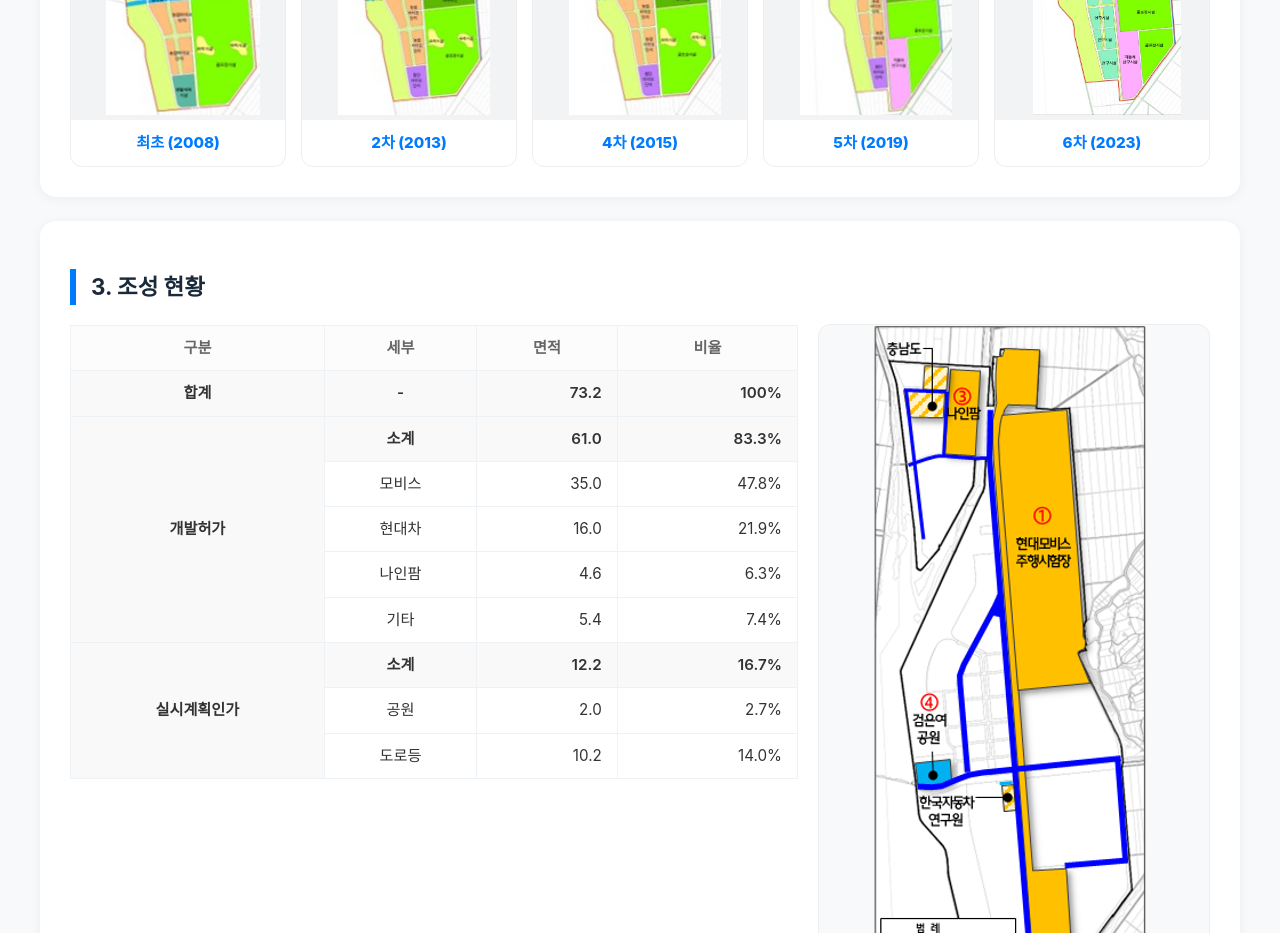
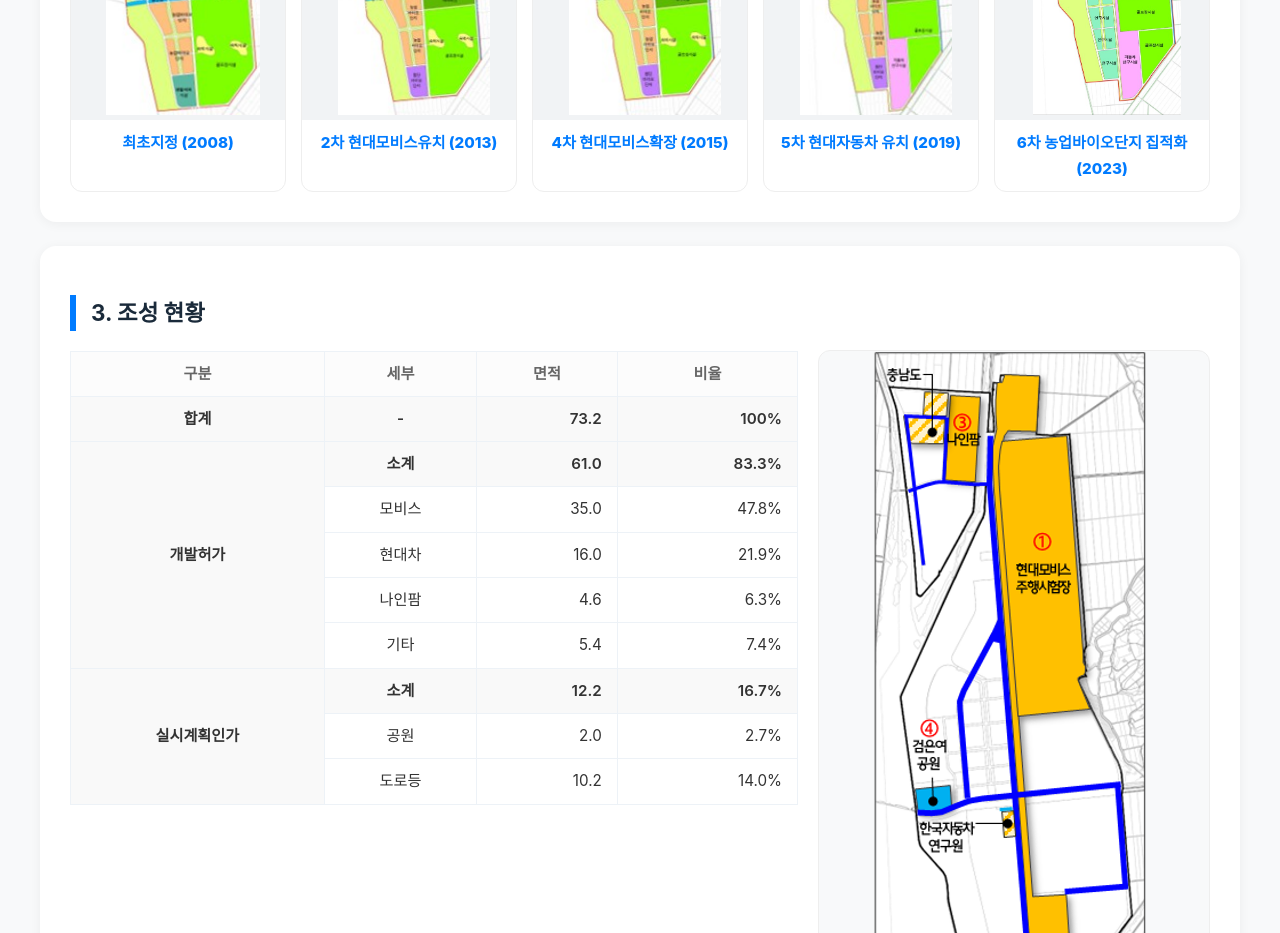
Before and after one commit to freecoaster90/SSTG2, a plain HTML site: page index.html in a window 1280 px wide. Shown: the part 960-1893 px from the top of the page. Drawn offline with Linux system fonts and the light colour scheme; no server answers.

Commit message:
Update index.html

```diff
--- a/index.html
+++ b/index.html
@@ -221,11 +221,11 @@
     <section class="card">
         <h2>2. 개발계획 변경 연혁</h2>
         <div class="timeline-container">
-            <div class="timeline-card"><div class="img-container-916"><img src="images/1.최초지정(2008).jpg" alt="2008"></div><div class="timeline-content"><span class="timeline-date">최초 (2008)</span></div></div>
-            <div class="timeline-card"><div class="img-container-916"><img src="images/2.2차특구변경(2013).jpg" alt="2013"></div><div class="timeline-content"><span class="timeline-date">2차 (2013)</span></div></div>
-            <div class="timeline-card"><div class="img-container-916"><img src="images/3.4차특구변경(2015).jpg" alt="2015"></div><div class="timeline-content"><span class="timeline-date">4차 (2015)</span></div></div>
-            <div class="timeline-card"><div class="img-container-916"><img src="images/4.5차특구변경(2019).jpg" alt="2019"></div><div class="timeline-content"><span class="timeline-date">5차 (2019)</span></div></div>
-            <div class="timeline-card"><div class="img-container-916"><img src="images/5.6차특구변경(2023).jpg" alt="2023"></div><div class="timeline-content"><span class="timeline-date">6차 (2023)</span></div></div>
+            <div class="timeline-card"><div class="img-container-916"><img src="images/1.최초지정(2008).jpg" alt="2008"></div><div class="timeline-content"><span class="timeline-date">최초지정 (2008)</span></div></div>
+            <div class="timeline-card"><div class="img-container-916"><img src="images/2.2차특구변경(2013).jpg" alt="2013"></div><div class="timeline-content"><span class="timeline-date">2차 현대모비스유치 (2013)</span></div></div>
+            <div class="timeline-card"><div class="img-container-916"><img src="images/3.4차특구변경(2015).jpg" alt="2015"></div><div class="timeline-content"><span class="timeline-date">4차 현대모비스확장 (2015)</span></div></div>
+            <div class="timeline-card"><div class="img-container-916"><img src="images/4.5차특구변경(2019).jpg" alt="2019"></div><div class="timeline-content"><span class="timeline-date">5차 현대자동차 유치 (2019)</span></div></div>
+            <div class="timeline-card"><div class="img-container-916"><img src="images/5.6차특구변경(2023).jpg" alt="2023"></div><div class="timeline-content"><span class="timeline-date">6차 농업바이오단지 집적화 (2023)</span></div></div>
         </div>
     </section>
 
```
